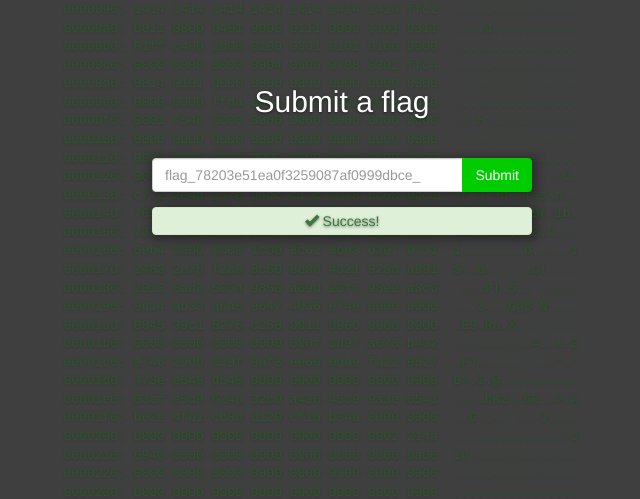
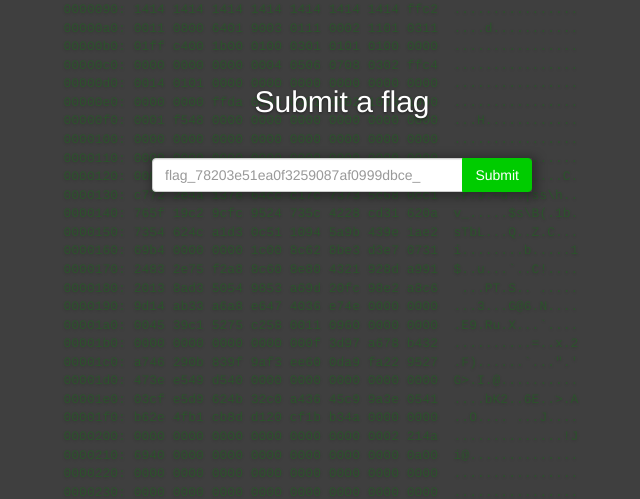
Before and after one commit to c0d3z3r0/ctf-backend, a Django app: template ctfbackend/backend/templates/backend/submit.html in a window 1280 px wide. Shown: the part 156-655 px from the top of the page, without its empty margins (298-938 px from the left). Run offline with Django 3.2, Linux system fonts and the light colour scheme; the template is opened without the code that fills it, so the values that code supplies are empty; some libraries are stand-ins or nearby versions.

Commit message:
Implemented SubmitView and adapted submit template

```diff
--- a/ctfbackend/backend/templates/backend/submit.html
+++ b/ctfbackend/backend/templates/backend/submit.html
@@ -4,7 +4,7 @@
     <div class="content content-middle">
         <h2>Submit a flag</h2>
         <p>&nbsp;</p>
-        <form class="form-horizontal">
+        <form class="form-horizontal" method="post">{% csrf_token %}
             <div class="form-group">
                 <label class="col-md-4 control-label" for="flag"></label>
                 <div class="input-group col-md-4">
@@ -15,24 +15,14 @@
                 </div>
             </div>
 
-            <div id="msg_success" class="form-group">
-                <label class="col-md-4 control-label"></label>
-                <div class="alert alert-success col-md-4 shadow">
-                    <span class="glyphicon glyphicon-ok"></span> Success!
+            {% if message %}
+                <div id="msg_{{ message.type }}" class="form-group">
+                    <label class="col-md-4 control-label"></label>
+                    <div class="alert alert-{{ message.type }} col-md-4 shadow">
+                        <span class="glyphicon glyphicon-{{ message.glyph }}"></span> {{ message.text }}
+                    </div>
                 </div>
-            </div>
-            <div id="msg_info" class="form-group hidden">
-                <label class="col-md-4 control-label"></label>
-                <div class="alert alert-info col-md-4 shadow">
-                    <span class="glyphicon glyphicon-repeat"></span> Flag already submitted.
-                </div>
-            </div>
-            <div id="msg_error" class="form-group hidden">
-                <label class="col-md-4 control-label"></label>
-                <div class="alert alert-danger col-md-4 shadow">
-                    <span class="glyphicon glyphicon-remove"></span> Wrong flag submitted!
-                </div>
-            </div>
+            {% endif %}
         </form>
     </div>
 {% endblock dyncontent %}
```
Also changed, not shown: ctfbackend/backend/views.py (+35 -0 lines).
